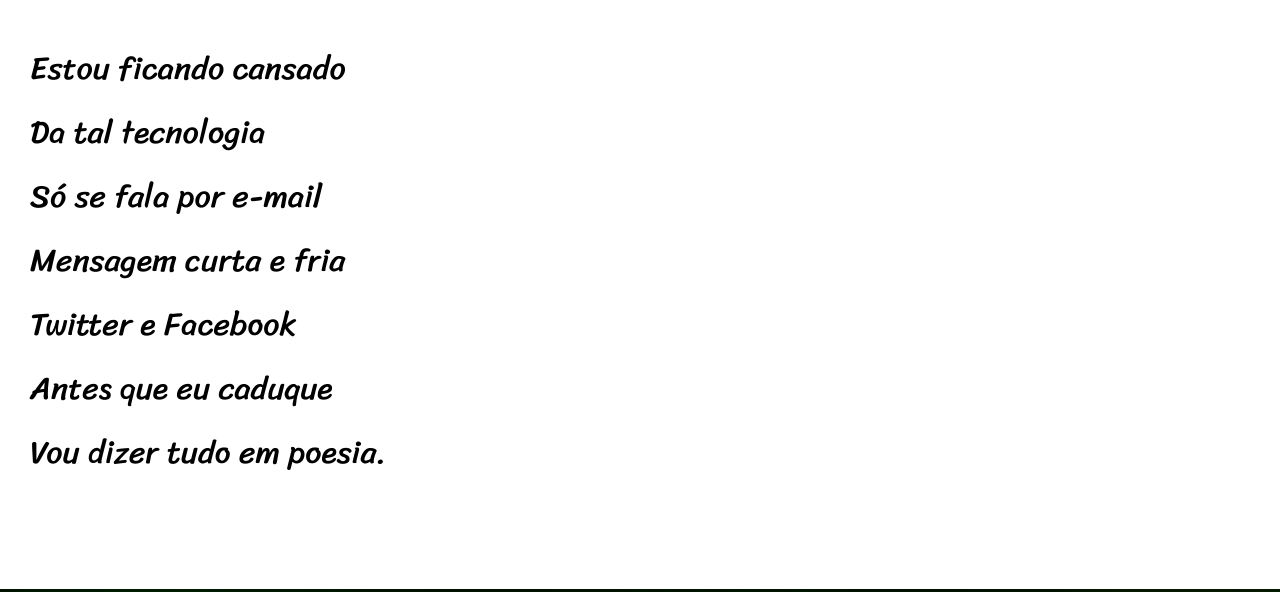
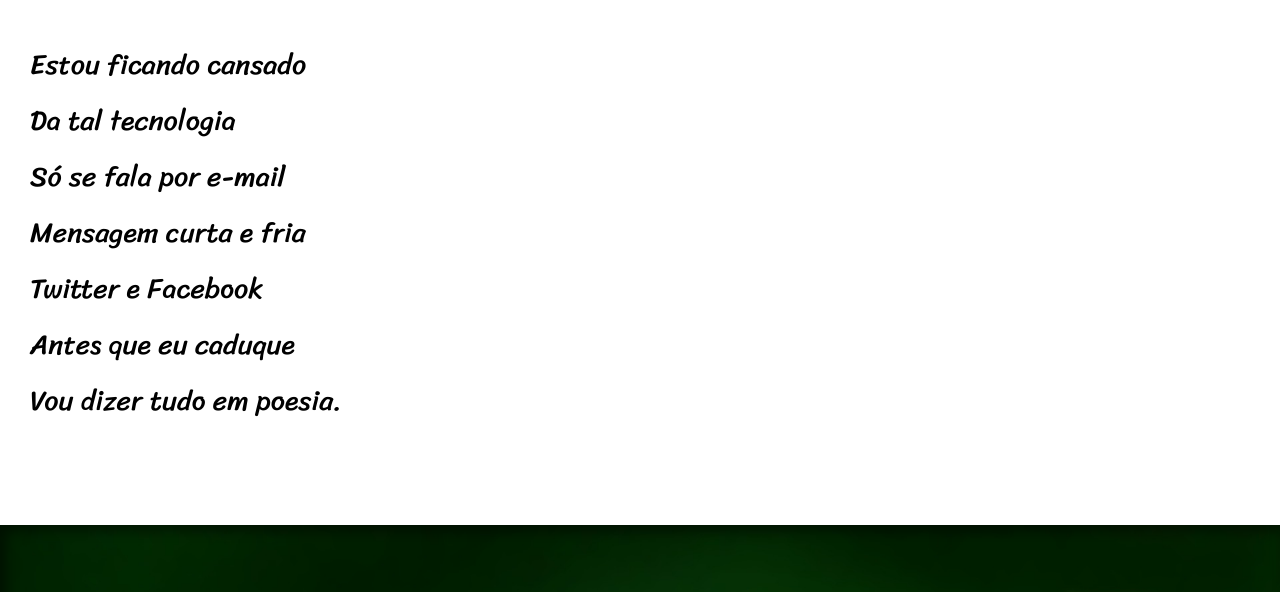
Before and after one commit to tuliooarauj/HTML-CSS, a plain HTML site: page Desafios/d012-cordel/index.html in a window 1280 px wide. Shown: the part 182-774 px from the top of the page. Drawn offline with Linux system fonts and the light colour scheme.

Commit message:
Update style.css

```diff
--- a/Desafios/d012-cordel/style.css
+++ b/Desafios/d012-cordel/style.css
@@ -49,7 +49,7 @@ section{
     padding:20vh 30px;
     line-height: 2em;
     font-family: var(--fonte2);
-    font-size: 2em;
+    font-size: 3.5vh;
 }
 section > p{
     padding-bottom: 2em;
```
